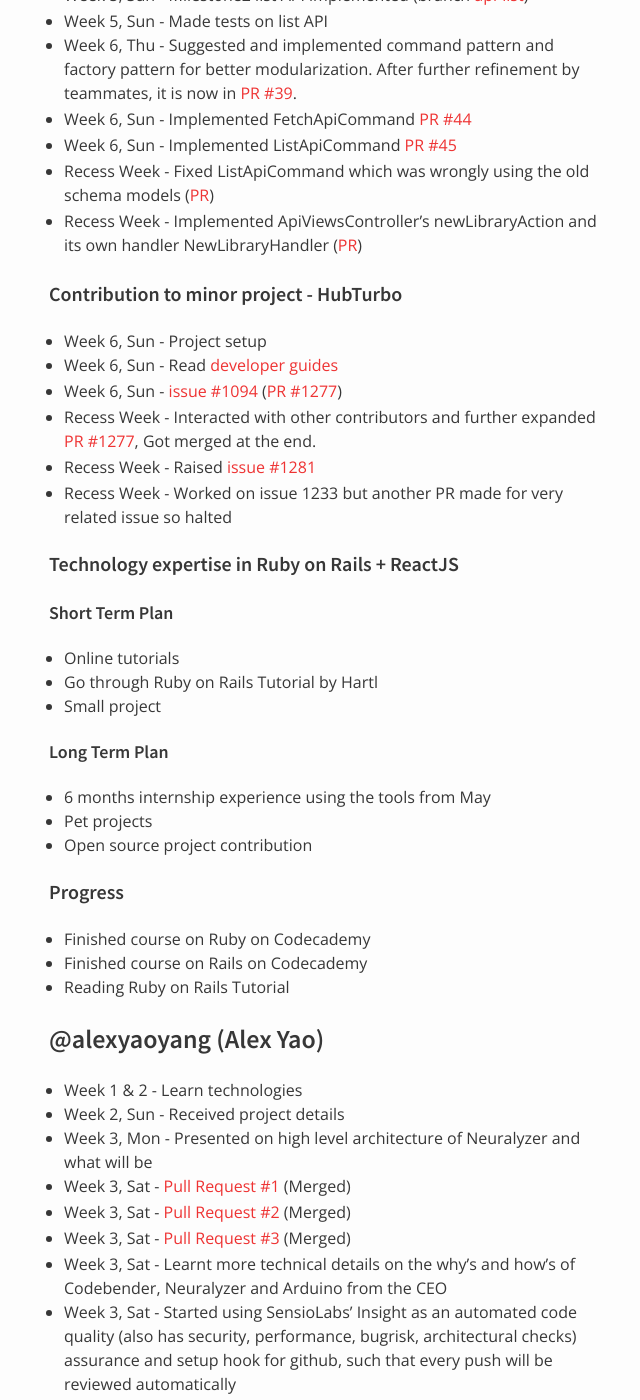
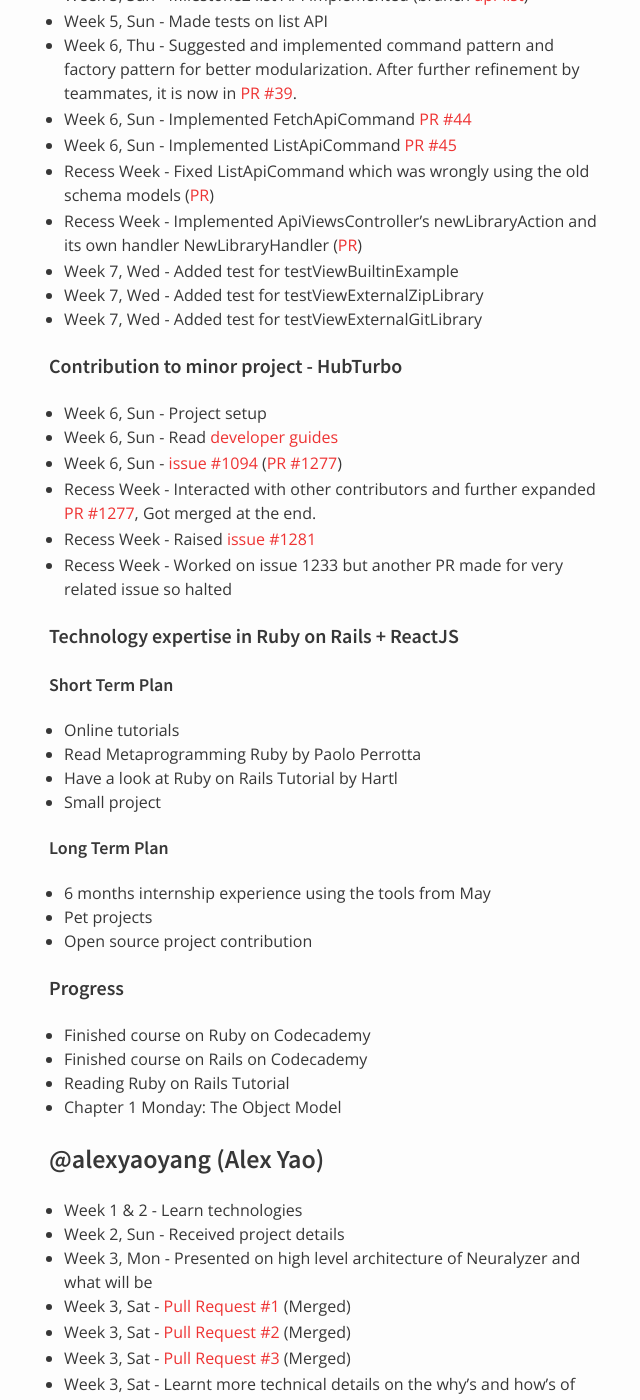
Before and after one commit to nus-oss/cs3281-AY1516S2-website, a Jekyll site: the page built from teams/codebender.md, in a window 1280 px wide and 1400 px high, scrolled down 7112 px. Shown: the whole window, without its empty margins (321-961 px from the left). Built offline with Jekyll 4.4.1, drawn with Linux system fonts in a browser that asks for light colours.

Commit message:
Update on Seokmin's progress

```diff
--- a/teams/codebender.md
+++ b/teams/codebender.md
@@ -220,6 +220,9 @@
 * Week 6, Sun - Implemented ListApiCommand [PR #45](https://github.com/codebendercc/eratosthenes/pull/44/files)
 * Recess Week - Fixed ListApiCommand which was wrongly using the old schema models ([PR](https://github.com/nus-fboa2016-CB/eratosthenes/pull/6))
 * Recess Week - Implemented ApiViewsController's newLibraryAction and its own handler NewLibraryHandler ([PR](https://github.com/nus-fboa2016-CB/eratosthenes/pull/5))
+* Week 7, Wed - Added test for testViewBuiltinExample
+* Week 7, Wed - Added test for testViewExternalZipLibrary
+* Week 7, Wed - Added test for testViewExternalGitLibrary
 
 #### Contribution to minor project - HubTurbo
  * Week 6, Sun - Project setup
@@ -233,7 +236,8 @@
 
 ##### Short Term Plan
  * Online tutorials
- * Go through Ruby on Rails Tutorial by Hartl
+ * Read Metaprogramming Ruby by Paolo Perrotta
+ * Have a look at Ruby on Rails Tutorial by Hartl
  * Small project
 
 ##### Long Term Plan
@@ -245,6 +249,7 @@
  * Finished course on Ruby on Codecademy
  * Finished course on Rails on Codecademy
  * Reading Ruby on Rails Tutorial
+ * Chapter 1 Monday: The Object Model
 
 ### @alexyaoyang (Alex Yao)
 * Week 1 & 2 - Learn technologies
```
